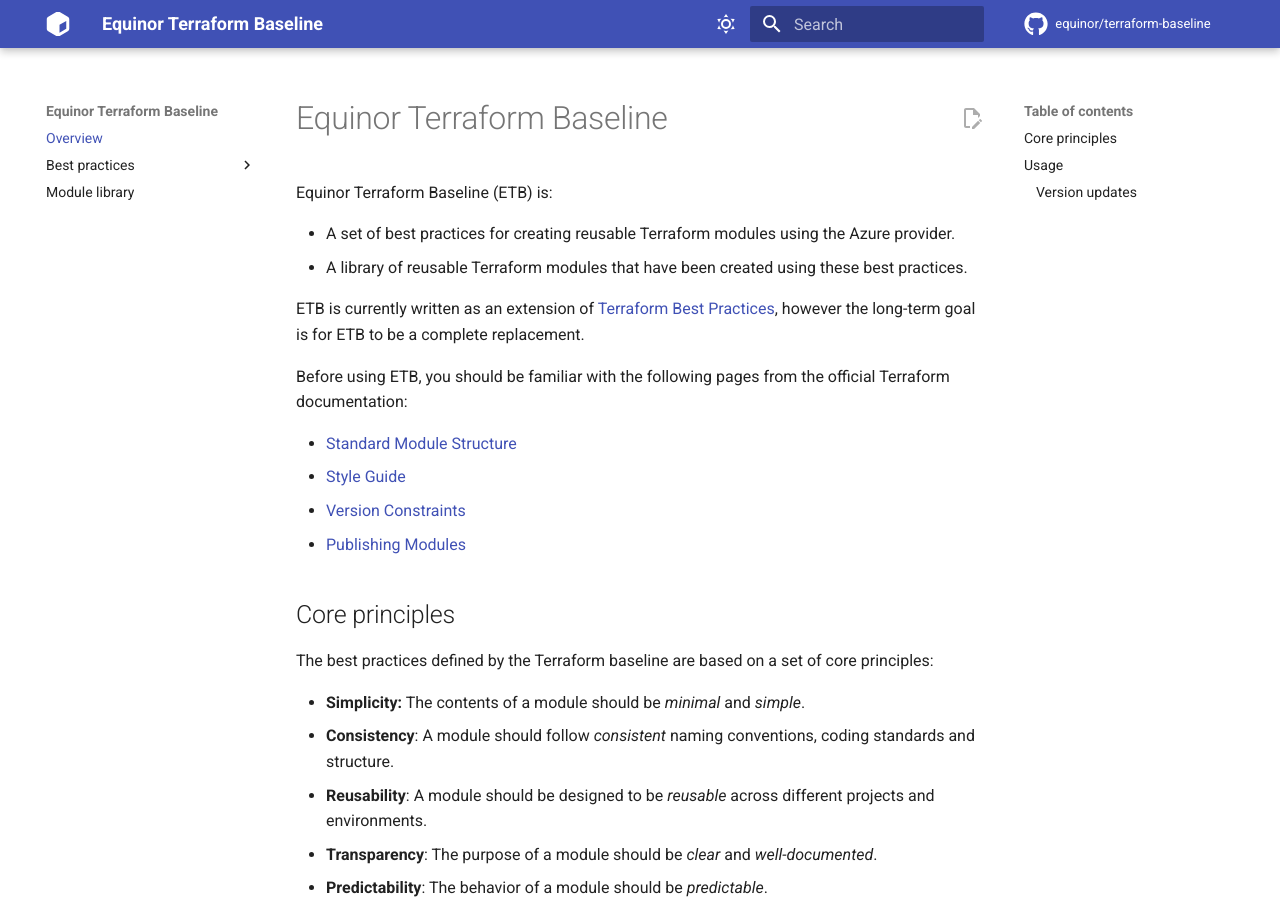
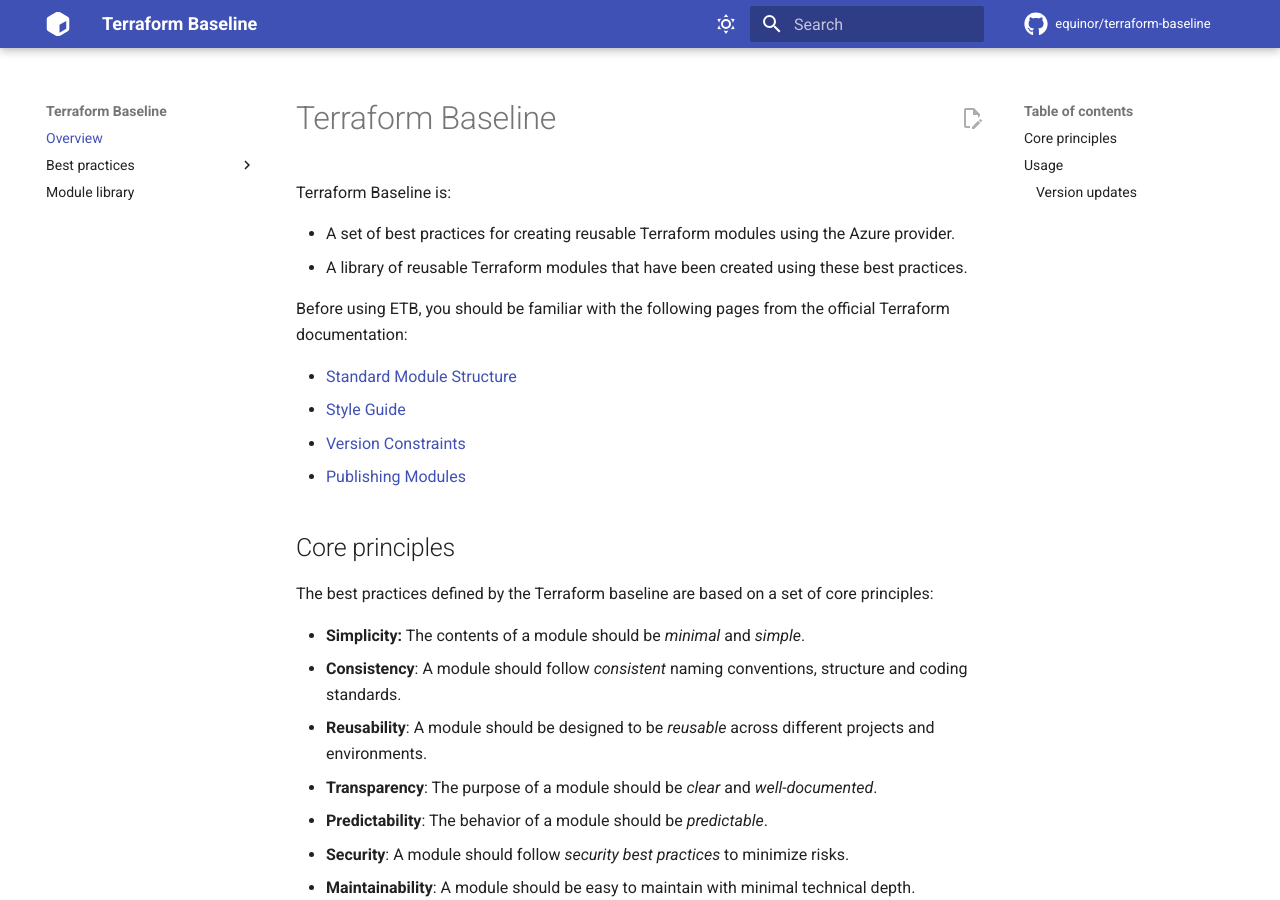
Before and after one commit to equinor/terraform-baseline, an MkDocs documentation site: the page built from docs/index.md, in a window 1280 px wide and 900 px high. Built offline with MkDocs 1.6.1 and Material for MkDocs 9.7.7, drawn with Linux system fonts in a browser that asks for light colours; some web fonts are replaced; comment, search, counter and statistics services are not loaded.

Commit message:
docs: remove Equinor from site name

```diff
--- a/README.md
+++ b/README.md
@@ -1,10 +1,10 @@
-# Equinor Terraform Baseline
+# Terraform Baseline
 
 [![GitHub License](https://img.shields.io/github/license/equinor/terraform-baseline)](https://github.com/equinor/terraform-baseline/blob/main/LICENSE)
 [![Conventional Commits](https://img.shields.io/badge/Conventional%20Commits-1.0.0-%23FE5196?logo=conventionalcommits&logoColor=white)](https://conventionalcommits.org)
 [![SCM Compliance](https://scm-compliance-api.radix.equinor.com/repos/equinor/terraform-baseline/badge)](https://developer.equinor.com/governance/scm-policy/)
 
-Equinor Terraform Baseline (ETB) is:
+Terraform Baseline is:
 
 - 📝 A set of best practices for creating reusable Terraform modules using the Azure provider.
 - 📚 A library of reusable Terraform modules that have been created using these best practices.
--- a/docs/index.md
+++ b/docs/index.md
@@ -1,11 +1,9 @@
-# Equinor Terraform Baseline
+# Terraform Baseline
 
-Equinor Terraform Baseline (ETB) is:
+Terraform Baseline is:
 
 - A set of best practices for creating reusable Terraform modules using the Azure provider.
 - A library of reusable Terraform modules that have been created using these best practices.
-
-ETB is currently written as an extension of [Terraform Best Practices](https://www.terraform-best-practices.com), however the long-term goal is for ETB to be a complete replacement.
 
 Before using ETB, you should be familiar with the following pages from the official Terraform documentation:
 
@@ -19,7 +17,7 @@
 The best practices defined by the Terraform baseline are based on a set of core principles:
 
 - **Simplicity:** The contents of a module should be *minimal* and *simple*.
-- **Consistency**: A module should follow *consistent* naming conventions, coding standards and structure.
+- **Consistency**: A module should follow *consistent* naming conventions, structure and coding standards.
 - **Reusability**: A module should be designed to be *reusable* across different projects and environments.
 - **Transparency**: The purpose of a module should be *clear* and *well-documented*.
 - **Predictability**: The behavior of a module should be *predictable*.
--- a/mkdocs.yml
+++ b/mkdocs.yml
@@ -1,4 +1,4 @@
-site_name: Equinor Terraform Baseline
+site_name: Terraform Baseline
 
 repo_name: equinor/terraform-baseline
 repo_url: https://github.com/equinor/terraform-baseline
```
Also changed, not shown: 1 other file.
